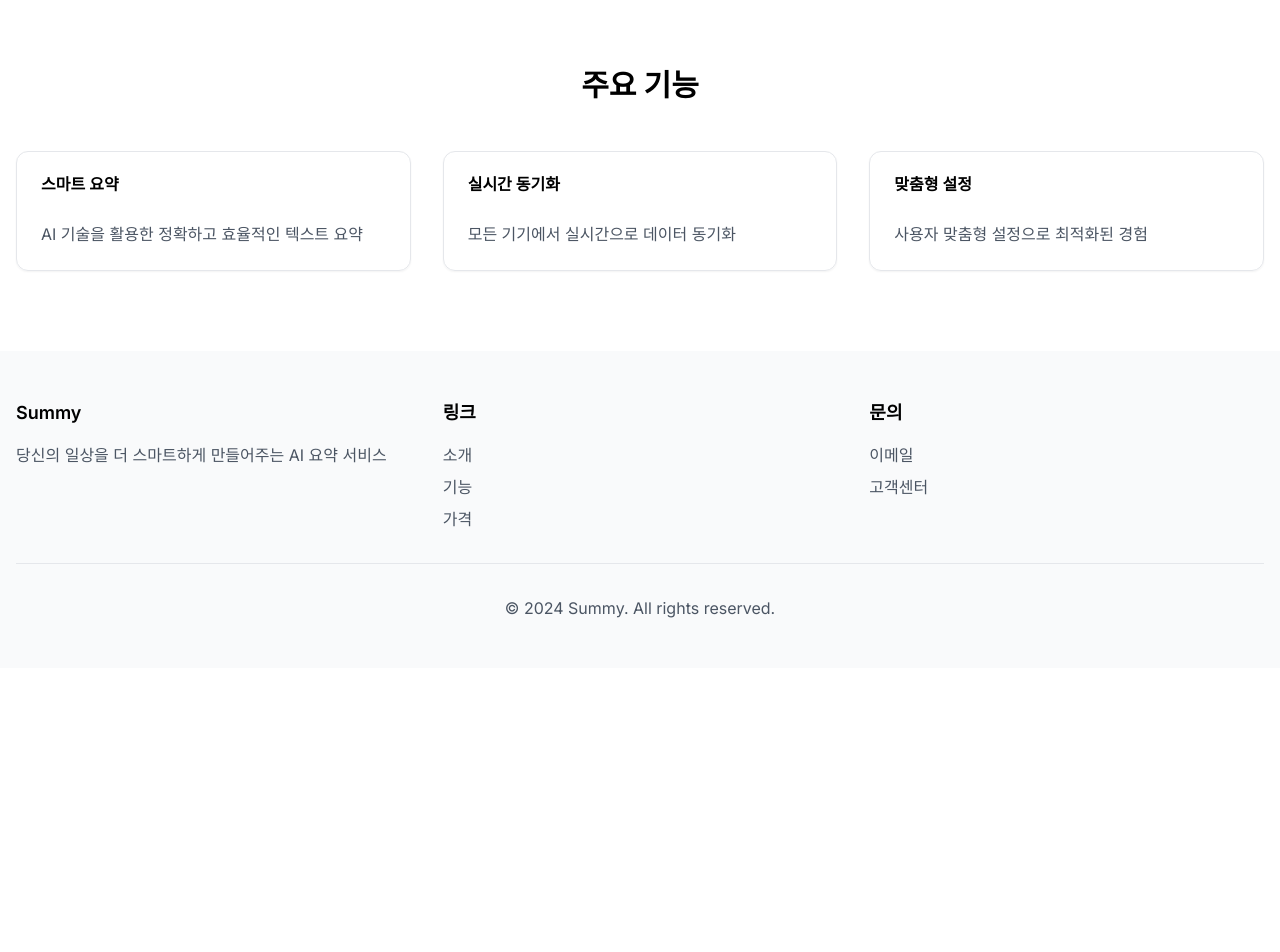
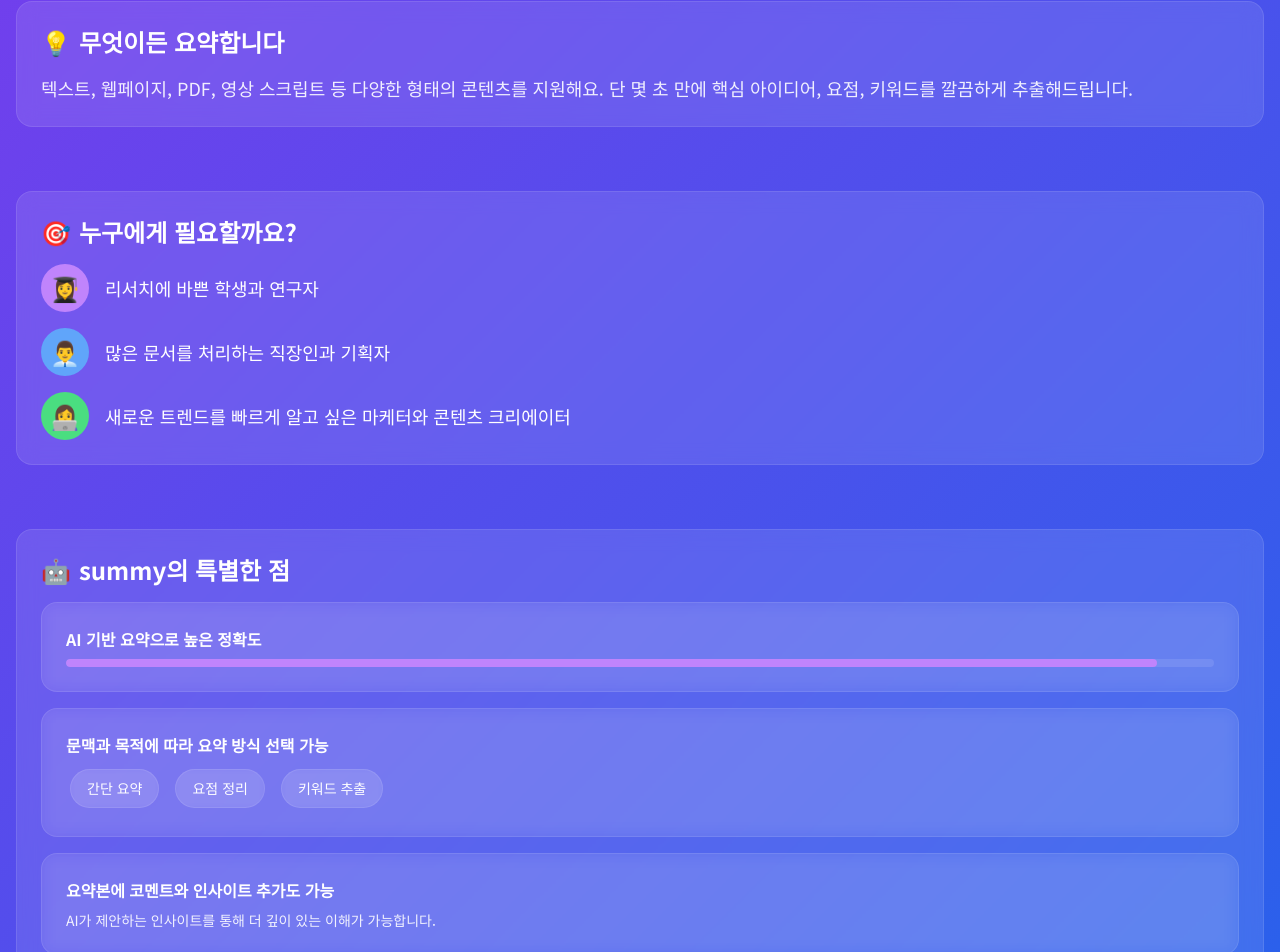
Before and after one commit to FLYLIKEB/summy, a Next.js app: page / in a window 1280 px wide. Shown: the part 373-1325 px from the top of the page. Before the commit the page ends 1041 px from the top, so only its background shows below. Built offline with nearby package versions, Linux system fonts and the light colour scheme.

Commit message:
feat: 랜딩 페이지 디자인 변경

```diff
--- a/app/globals.css
+++ b/app/globals.css
@@ -1,3 +1,56 @@
 @tailwind base;
 @tailwind components;
 @tailwind utilities;
+
+:root {
+  --background-start: #7C3AED;
+  --background-end: #2563EB;
+}
+
+body {
+  background: linear-gradient(135deg, var(--background-start), var(--background-end));
+  min-height: 100vh;
+  color: #fff;
+}
+
+.interview-card {
+  background: rgba(255, 255, 255, 0.1);
+  backdrop-filter: blur(10px);
+  border-radius: 16px;
+  padding: 1.5rem;
+  margin: 1rem 0;
+  border: 1px solid rgba(255, 255, 255, 0.1);
+}
+
+.persona-card {
+  background: rgba(255, 255, 255, 0.05);
+  backdrop-filter: blur(8px);
+  border-radius: 16px;
+  padding: 1.5rem;
+  margin: 0.5rem 0;
+  border: 1px solid rgba(255, 255, 255, 0.1);
+}
+
+.progress-bar {
+  background: rgba(255, 255, 255, 0.1);
+  border-radius: 9999px;
+  height: 8px;
+  overflow: hidden;
+}
+
+.progress-fill {
+  height: 100%;
+  border-radius: 9999px;
+  transition: width 0.3s ease;
+}
+
+.tag {
+  background: rgba(255, 255, 255, 0.1);
+  backdrop-filter: blur(4px);
+  border-radius: 9999px;
+  padding: 0.5rem 1rem;
+  font-size: 0.875rem;
+  margin: 0.25rem;
+  display: inline-block;
+  border: 1px solid rgba(255, 255, 255, 0.1);
+}
--- a/app/layout.tsx
+++ b/app/layout.tsx
@@ -1,12 +1,15 @@
 import type { Metadata } from "next";
-import { Inter } from "next/font/google";
+import { Noto_Sans_KR } from "next/font/google";
 import "./globals.css";
 
-const inter = Inter({ subsets: ["latin"] });
+const notoSansKr = Noto_Sans_KR({
+  subsets: ["latin"],
+  weight: ["400", "500", "700"],
+});
 
 export const metadata: Metadata = {
-  title: "Summy - AI 요약 서비스",
-  description: "당신의 일상을 더 스마트하게",
+  title: "Summy - 스마트 요약 서비스",
+  description: "복잡하고 방대한 정보를 빠르고 쉽게 이해할 수 있도록 요약해주는 AI 기반 스마트 요약 서비스",
 };
 
 export default function RootLayout({
@@ -16,7 +19,7 @@ export default function RootLayout({
 }>) {
   return (
     <html lang="ko">
-      <body className={inter.className}>{children}</body>
+      <body className={notoSansKr.className}>{children}</body>
     </html>
   );
 }
--- a/app/page.tsx
+++ b/app/page.tsx
@@ -1,13 +1,101 @@
-import Hero from "@/components/Hero"
-import Features from "@/components/Features"
-import Footer from "@/components/Footer"
+import Image from 'next/image'
 
 export default function Home() {
   return (
-    <main>
-      <Hero />
-      <Features />
-      <Footer />
+    <main className="container mx-auto px-4 py-8">
+      {/* Hero Section */}
+      <section className="mb-16 text-center">
+        <h1 className="text-4xl font-bold mb-4">✨ summy</h1>
+        <p className="text-xl mb-8">복잡한 정보를 한눈에</p>
+        <div className="interview-card max-w-2xl mx-auto">
+          <p className="text-lg opacity-90">
+            summy는 복잡하고 방대한 정보를 빠르고 쉽게 이해할 수 있도록 요약해주는 스마트 요약 서비스입니다.
+            <br />읽어야 할 보고서, 논문, 뉴스, 이메일이 너무 많을 때, summy가 대신 읽고 핵심만 알려줘요.
+          </p>
+        </div>
+      </section>
+
+      {/* Features Section */}
+      <section className="mb-16">
+        <div className="interview-card">
+          <div className="flex items-center gap-2 mb-4">
+            <span className="text-2xl">💡</span>
+            <h2 className="text-2xl font-bold">무엇이든 요약합니다</h2>
+          </div>
+          <p className="text-lg opacity-90">
+            텍스트, 웹페이지, PDF, 영상 스크립트 등 다양한 형태의 콘텐츠를 지원해요.
+            단 몇 초 만에 핵심 아이디어, 요점, 키워드를 깔끔하게 추출해드립니다.
+          </p>
+        </div>
+      </section>
+
+      {/* Target Users Section */}
+      <section className="mb-16">
+        <div className="interview-card">
+          <div className="flex items-center gap-2 mb-4">
+            <span className="text-2xl">🎯</span>
+            <h2 className="text-2xl font-bold">누구에게 필요할까요?</h2>
+          </div>
+          <div className="space-y-4">
+            <div className="flex items-center gap-4">
+              <div className="w-12 h-12 bg-purple-400 rounded-full flex items-center justify-center">
+                <span className="text-2xl">👩‍🎓</span>
+              </div>
+              <p className="text-lg">리서치에 바쁜 학생과 연구자</p>
+            </div>
+            <div className="flex items-center gap-4">
+              <div className="w-12 h-12 bg-blue-400 rounded-full flex items-center justify-center">
+                <span className="text-2xl">👨‍💼</span>
+              </div>
+              <p className="text-lg">많은 문서를 처리하는 직장인과 기획자</p>
+            </div>
+            <div className="flex items-center gap-4">
+              <div className="w-12 h-12 bg-green-400 rounded-full flex items-center justify-center">
+                <span className="text-2xl">👩‍💻</span>
+              </div>
+              <p className="text-lg">새로운 트렌드를 빠르게 알고 싶은 마케터와 콘텐츠 크리에이터</p>
+            </div>
+          </div>
+        </div>
+      </section>
+
+      {/* Special Features Section */}
+      <section>
+        <div className="interview-card">
+          <div className="flex items-center gap-2 mb-4">
+            <span className="text-2xl">🤖</span>
+            <h2 className="text-2xl font-bold">summy의 특별한 점</h2>
+          </div>
+          <div className="space-y-4">
+            <div className="persona-card">
+              <h3 className="font-bold mb-2">AI 기반 요약으로 높은 정확도</h3>
+              <div className="progress-bar">
+                <div className="progress-fill bg-purple-400" style={{ width: '95%' }}></div>
+              </div>
+            </div>
+            <div className="persona-card">
+              <h3 className="font-bold mb-2">문맥과 목적에 따라 요약 방식 선택 가능</h3>
+              <div className="flex flex-wrap gap-2">
+                <span className="tag">간단 요약</span>
+                <span className="tag">요점 정리</span>
+                <span className="tag">키워드 추출</span>
+              </div>
+            </div>
+            <div className="persona-card">
+              <h3 className="font-bold mb-2">요약본에 코멘트와 인사이트 추가도 가능</h3>
+              <p className="text-sm opacity-90">
+                AI가 제안하는 인사이트를 통해 더 깊이 있는 이해가 가능합니다.
+              </p>
+            </div>
+          </div>
+        </div>
+      </section>
+
+      {/* Call to Action */}
+      <section className="text-center mt-16">
+        <p className="text-xl mb-4">지금 바로 summy와 함께, 시간을 아끼고 본질에 집중하세요.</p>
+        <p className="text-lg opacity-90">당신의 정보를 더 똑똑하게 다루는 방법, summy입니다.</p>
+      </section>
     </main>
   )
 }
```
